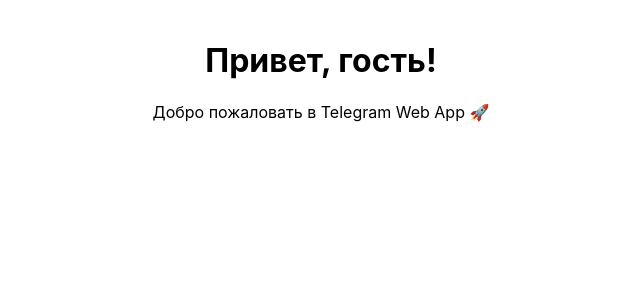
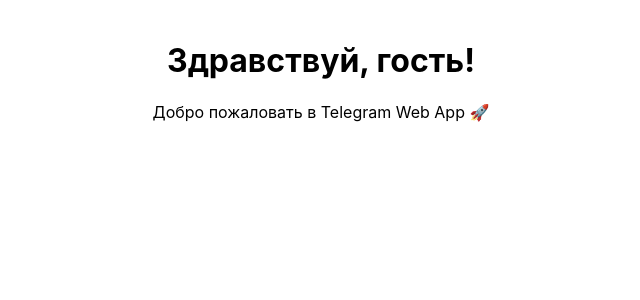
Before and after one commit to Azidaan/telegram-web-app, a React (Create React App) app: page / in a window 1280 px wide. Shown: the top 300 px of the page, without its empty margins (319-959 px from the left). Built offline with nearby package versions, Linux system fonts and the light colour scheme.

Commit message:
02.03.2025 v2

```diff
--- a/src/App.css
+++ b/src/App.css
@@ -1,5 +1,9 @@
 .App {
   text-align: center;
+}
+
+body {
+  background-color: white;
 }
 
 .App-logo {
--- a/src/App.js
+++ b/src/App.js
@@ -16,7 +16,7 @@
 
   return (
     <div style={{ padding: "20px", textAlign: "center" }}>
-      <h1>Привет, {user?.first_name || "гость"}!</h1>
+      <h1>Здравствуй, {user?.first_name || "гость"}!</h1>
       <p>Добро пожаловать в Telegram Web App 🚀</p>
     </div>
   );
```
